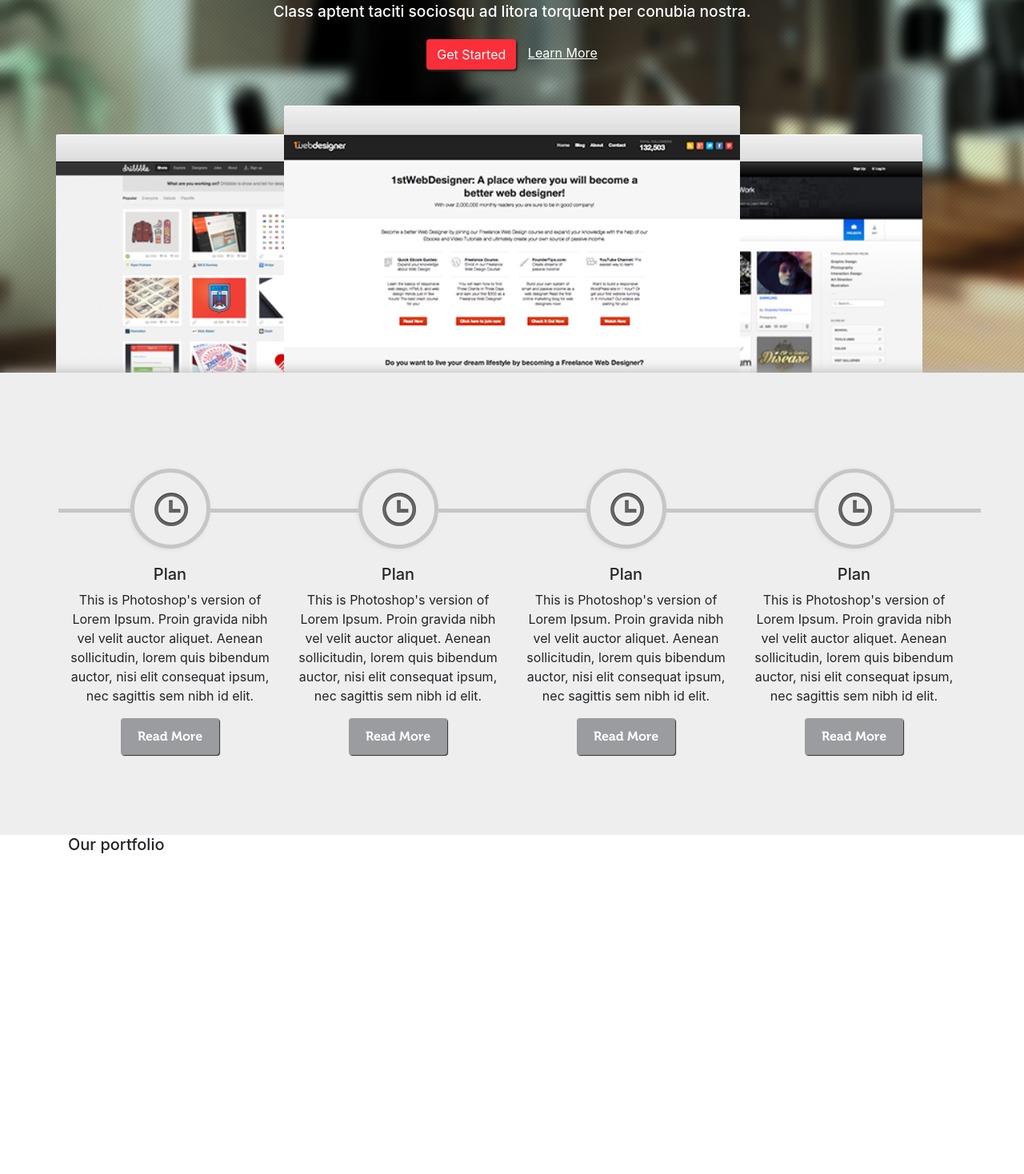
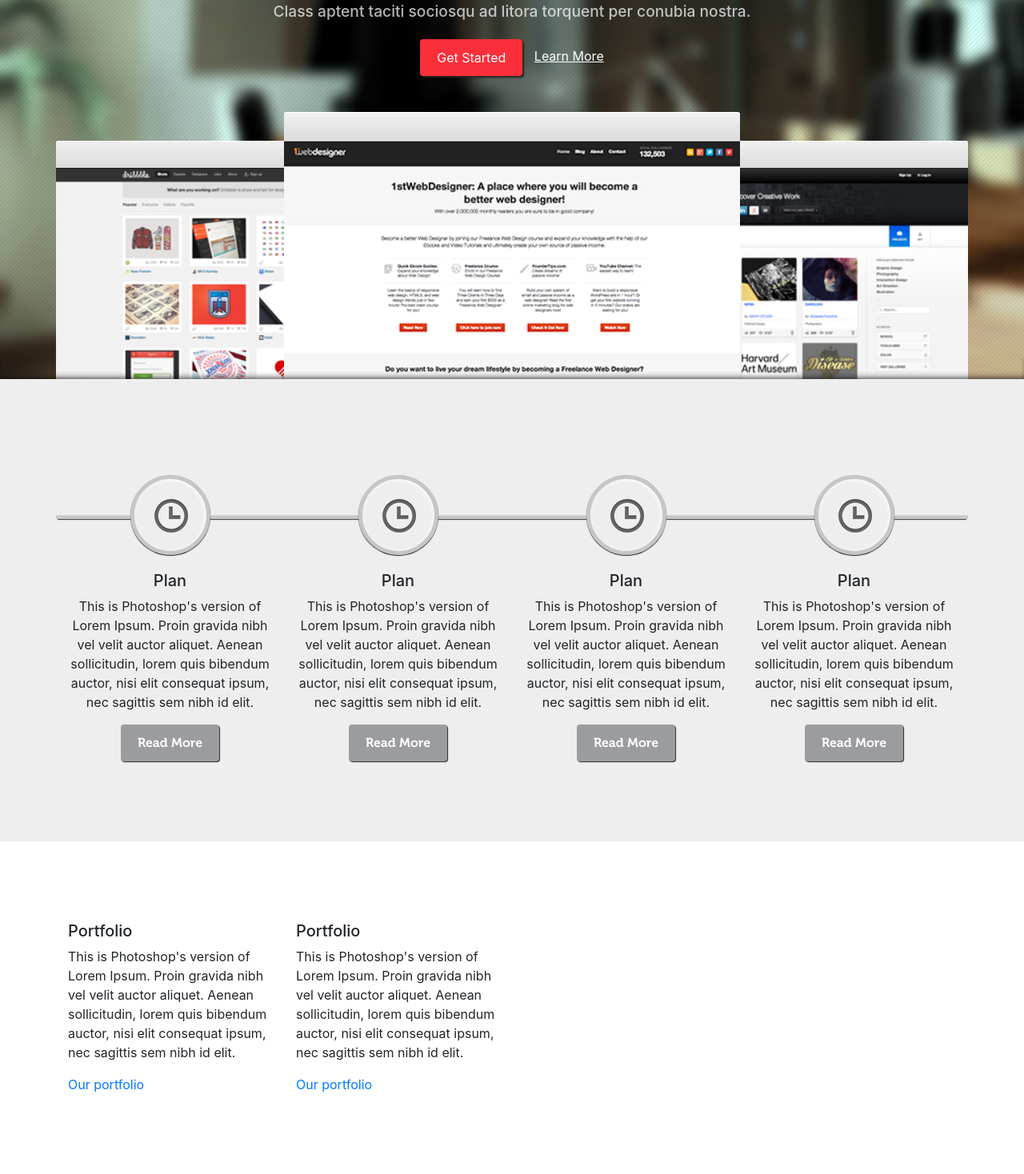
Before and after one commit to infernalnephilim/Projekty, a plain HTML site: page PSDtoHTML/index.html in a window 1280 px wide. Shown: the part 241-1709 px from the top of the page at 80% size. Before the commit the page ends 1414 px from the top, so only its background shows below. Drawn offline with nearby package versions, Linux system fonts and the light colour scheme.

Commit message:
Poprawienie kilku styli

```diff
--- a/PSDtoHTML/css/styles.scss
+++ b/PSDtoHTML/css/styles.scss
@@ -1,5 +1,11 @@
 $red: red;
-body {
+
+@mixin box-shadow-inset($hoff, $voff, $blur, $spread, $color){
+  -webkit-box-shadow: inset $hoff $voff $blur $spread $color;
+  -moz-box-shadow: inset $hoff $voff $blur $spread $color;
+  box-shadow: inset $hoff $voff $blur $spread $color;
+}
+*{
 
 }
 
@@ -23,19 +29,30 @@ body {
   margin: 0;
 }
 
+section{
+  padding: 100px 0px;
+}
+
 header.main-header {
   background: url("../img/dipped_header.png");
   background-size: cover;
   color: white;
   padding-top: 20px;
   position: relative;
+  //box-shadow: inset 0px -3px 5px #000000;
+  //-moz-box-shadow: inset 0 -2px 15px -1px #b8b8b8;
+  //-webkit-box-shadow: inset 0 -2px 15px -1px #b8b8b8;
+  //box-shadow: inset 0 -2px 15px -1px #b8b8b8;
+
   &:after {
-    box-shadow: 0px -1px 15px #b8b8b8;
+    @include box-shadow-inset(0, -5px, 10px, -5px, #000);
     content: '';
     display: block;
-    height: 100%;
+    height: 25px;
     position: absolute;
+    bottom: 0;
     width: 100%;
+
   }
   .row {
     padding-top: 10px;
@@ -62,10 +79,12 @@ header.main-header {
   }
   h2 {
     font-size: 1.2em;
+    color: rgba(255, 255, 255, 0.71);
   }
   .btn {
     background: #fb2f3a;
     margin: 5px;
+    padding: 10px 20px;
     color: white;
     box-shadow: 2px 2px 2px #242824;
   }
@@ -77,7 +96,7 @@ header.main-header {
 }
 
 button.navbar-toggler {
-  background: red;
+  border: 2px solid #fff;
   color: #fff;
 }
 
@@ -100,7 +119,7 @@ button.navbar-toggler {
   }
   figure:nth-child(3) img {
       width: 180%;
-      margin-left: -100%;
+    margin-left: -80%;
     }
   .side-img {
     overflow: hidden;
@@ -123,6 +142,18 @@ section.plan {
   padding: 100px 0px;
   background: #eee;
   text-align: center;
+  .row{
+    position: relative;
+  }
+  .line{
+    display: block;
+    background: #c6c6c6;
+    width: 100%;
+    height: 5px;
+    position: absolute;
+    top: 70px;
+     box-shadow: inset 0px 2px 2px -2px #ffffff, 0px 3px 1px -2px #242824;
+  }
   .card {
     background: none;
     border: none;
@@ -146,32 +177,33 @@ section.plan {
     border-radius: 100%;
     z-index: 100 !important;
 
-    box-shadow: -1px 1px 5px #dedede;
+    box-shadow: inset -1px 1px 5px #ffffff, 0px 1px 1px 0px #242824;
     background: #eee;
-    &:before{
-      content: '';
-      display: block;
-      background: #c6c6c6;
-      width: 100%;
-      height: 5px;
-      position: absolute;
-      top: 50%;
-      left: calc(-100% - 5px);
-      z-index: -1;
-      /*box-shadow: -1px 1px 1px #242824;*/
-    }
-    &:after{
-      content: '';
-      display: block;
-      background: #c6c6c6;
-      width: 120%;
-      height: 5px;
-      position: absolute;
-      top: 50%;
-      left: calc(100% + 5px);
-      z-index: -1;
-      /*box-shadow: 1px 1px 1px #242824;*/
-    }
+    //&:before{
+    //  content: '';
+    //  display: block;
+    //  background: #c6c6c6;
+    //  width: 100%;
+    //  height: 5px;
+    //  position: absolute;
+    //  top: 50%;
+    //  left: calc(-100% - 5px);
+    //  z-index: -1;
+    //  /*box-shadow: -1px 1px 1px #242824;*/
+    // box-shadow: inset 0px 2px 2px -2px #ffffff, 0px 3px 1px -2px #242824;
+    //}
+    //&:after{
+    //  content: '';
+    //  display: block;
+    //  background: #c6c6c6;
+    //  width: 120%;
+    //  height: 5px;
+    //  position: absolute;
+    //  top: 50%;
+    //  left: calc(100% + 5px);
+    //  z-index: -1;
+    //  box-shadow: inset 0px 2px 2px -2px #ffffff, 0px 3px 1px -2px #242824;
+    //}
     img {
       padding: 25px;
     }
--- a/PSDtoHTML/index.html
+++ b/PSDtoHTML/index.html
@@ -2,7 +2,10 @@
 <head>
     <meta charset="utf-8">
     <title></title>
-    <link rel="stylesheet" href="https://stackpath.bootstrapcdn.com/bootstrap/4.1.2/css/bootstrap.min.css" integrity="sha384-Smlep5jCw/wG7hdkwQ/Z5nLIefveQRIY9nfy6xoR1uRYBtpZgI6339F5dgvm/e9B" crossorigin="anonymous">
+    <link rel="stylesheet" href="https://use.fontawesome.com/releases/v5.5.0/css/all.css"
+          integrity="sha384-B4dIYHKNBt8Bc12p+WXckhzcICo0wtJAoU8YZTY5qE0Id1GSseTk6S+L3BlXeVIU" crossorigin="anonymous">
+    <link rel="stylesheet" href="https://stackpath.bootstrapcdn.com/bootstrap/4.1.3/css/bootstrap.min.css"
+          integrity="sha384-MCw98/SFnGE8fJT3GXwEOngsV7Zt27NXFoaoApmYm81iuXoPkFOJwJ8ERdknLPMO" crossorigin="anonymous">
     <link rel="stylesheet" href="css/styles.css"/>
 </head>
 <body>
@@ -14,19 +17,23 @@
             </a>
             <button class="navbar-toggler" type="button" data-toggle="collapse" data-target="#navbarNav"
                     aria-controls="navbarNav" aria-expanded="false" aria-label="Toggle navigation">
-            <span class="navbar-toggler-icon"></span>
+                <i class="fas fa-bars"></i>
             </button>
             <div class="collapse navbar-collapse" id="navbarNav">
                 <ul class="nav navbar-nav ml-auto">
                     <li class="nav-item">
                         Home
-              </li><li class="nav-item">
+                    </li>
+                    <li class="nav-item">
                         About us
-              </li><li class="nav-item">
+                    </li>
+                    <li class="nav-item">
                         Services
-              </li><li class="nav-item">
+                    </li>
+                    <li class="nav-item">
                         Blog
-              </li><li class="nav-item">
+                    </li>
+                    <li class="nav-item">
                         Contact us
                     </li>
                 </ul>
@@ -63,7 +70,7 @@
                             <img class="bar" src="img/header-img-bar.png">
                             <img class="h-img" src="img/header-center.png">
                         </figure>
-                <figure class="col-3 side-img align-self-end">
+                        <figure class="col-3 side-img align-self-end justify-self-end">
                             <img class="bar" src="img/header-img-bar.png">
                             <img class="h-img" src="img/header-right-img.png">
                         </figure>
@@ -76,12 +83,15 @@
 <section class="plan">
     <div class="container">
         <div class="row">
+            <div class="line"></div>
             <div class="col-xs-12 col-sm-12 col-md-3">
                 <div class="img-wrapper">
                     <img class="" src="img/iconmonstr-time-icon.png"/>
                 </div>
                 <h5 class="">Plan</h5>
-            <p class="">This is Photoshop's version  of Lorem Ipsum. Proin gravida nibh vel velit auctor aliquet. Aenean sollicitudin, lorem quis bibendum auctor, nisi elit consequat ipsum, nec sagittis sem nibh id elit. </p>
+                <p class="">This is Photoshop's version of Lorem Ipsum. Proin gravida nibh vel velit auctor aliquet.
+                    Aenean sollicitudin, lorem quis bibendum auctor, nisi elit consequat ipsum, nec sagittis sem nibh id
+                    elit. </p>
                 <button class="btn">Read More</button>
             </div>
             <div class="col-xs-12 col-sm-12 col-md-3">
@@ -89,7 +99,9 @@
                     <img class="" src="img/iconmonstr-time-icon.png"/>
                 </div>
                 <h5 class="">Plan</h5>
-            <p class="">This is Photoshop's version  of Lorem Ipsum. Proin gravida nibh vel velit auctor aliquet. Aenean sollicitudin, lorem quis bibendum auctor, nisi elit consequat ipsum, nec sagittis sem nibh id elit. </p>
+                <p class="">This is Photoshop's version of Lorem Ipsum. Proin gravida nibh vel velit auctor aliquet.
+                    Aenean sollicitudin, lorem quis bibendum auctor, nisi elit consequat ipsum, nec sagittis sem nibh id
+                    elit. </p>
                 <button class="btn">Read More</button>
             </div>
             <div class="col-xs-12 col-sm-12 col-md-3">
@@ -97,7 +109,9 @@
                     <img class="" src="img/iconmonstr-time-icon.png"/>
                 </div>
                 <h5 class="">Plan</h5>
-            <p class="">This is Photoshop's version  of Lorem Ipsum. Proin gravida nibh vel velit auctor aliquet. Aenean sollicitudin, lorem quis bibendum auctor, nisi elit consequat ipsum, nec sagittis sem nibh id elit. </p>
+                <p class="">This is Photoshop's version of Lorem Ipsum. Proin gravida nibh vel velit auctor aliquet.
+                    Aenean sollicitudin, lorem quis bibendum auctor, nisi elit consequat ipsum, nec sagittis sem nibh id
+                    elit. </p>
                 <button class="btn">Read More</button>
             </div>
             <div class="col-xs-12 col-sm-12 col-md-3">
@@ -105,12 +119,13 @@
                     <img class="" src="img/iconmonstr-time-icon.png"/>
                 </div>
                 <h5 class="">Plan</h5>
-            <p class="">This is Photoshop's version  of Lorem Ipsum. Proin gravida nibh vel velit auctor aliquet. Aenean sollicitudin, lorem quis bibendum auctor, nisi elit consequat ipsum, nec sagittis sem nibh id elit. </p>
+                <p class="">This is Photoshop's version of Lorem Ipsum. Proin gravida nibh vel velit auctor aliquet.
+                    Aenean sollicitudin, lorem quis bibendum auctor, nisi elit consequat ipsum, nec sagittis sem nibh id
+                    elit. </p>
                 <button class="btn">Read More</button>
             </div>
         </div>
     </div>
-
 </section>
 <section class="portfolio">
     <div class="container">
@@ -119,13 +134,33 @@
                 <div class="media-wrapper">
 
                 </div>
-            <h5>Our portfolio</h5>
+                <h5>Portfolio</h5>
+                <p>This is Photoshop's version of Lorem Ipsum. Proin gravida nibh vel velit auctor aliquet.
+                    Aenean sollicitudin, lorem quis bibendum auctor, nisi elit consequat ipsum, nec sagittis sem nibh id
+                    elit.</p>
+                <a href="">Our portfolio</a>
+            </div>
+            <div class="col-xs-12 col-sm-12 col-md-3">
+                <div class="media-wrapper">
+
+                </div>
+                <h5>Portfolio</h5>
+                <p>This is Photoshop's version of Lorem Ipsum. Proin gravida nibh vel velit auctor aliquet.
+                    Aenean sollicitudin, lorem quis bibendum auctor, nisi elit consequat ipsum, nec sagittis sem nibh id
+                    elit.</p>
+                <a href="">Our portfolio</a>
             </div>
         </div>
     </div>
 </section>
-    <script src="https://code.jquery.com/jquery-3.3.1.slim.min.js" integrity="sha384-q8i/X+965DzO0rT7abK41JStQIAqVgRVzpbzo5smXKp4YfRvH+8abtTE1Pi6jizo" crossorigin="anonymous"></script>
-    <script src="https://cdnjs.cloudflare.com/ajax/libs/popper.js/1.14.3/umd/popper.min.js" integrity="sha384-ZMP7rVo3mIykV+2+9J3UJ46jBk0WLaUAdn689aCwoqbBJiSnjAK/l8WvCWPIPm49" crossorigin="anonymous"></script>
-    <script src="https://stackpath.bootstrapcdn.com/bootstrap/4.1.2/js/bootstrap.min.js" integrity="sha384-o+RDsa0aLu++PJvFqy8fFScvbHFLtbvScb8AjopnFD+iEQ7wo/CG0xlczd+2O/em" crossorigin="anonymous"></script>
+<script src="https://code.jquery.com/jquery-3.3.1.slim.min.js"
+        integrity="sha384-q8i/X+965DzO0rT7abK41JStQIAqVgRVzpbzo5smXKp4YfRvH+8abtTE1Pi6jizo"
+        crossorigin="anonymous"></script>
+<script src="https://cdnjs.cloudflare.com/ajax/libs/popper.js/1.14.3/umd/popper.min.js"
+        integrity="sha384-ZMP7rVo3mIykV+2+9J3UJ46jBk0WLaUAdn689aCwoqbBJiSnjAK/l8WvCWPIPm49"
+        crossorigin="anonymous"></script>
+<script src="https://stackpath.bootstrapcdn.com/bootstrap/4.1.3/js/bootstrap.min.js"
+        integrity="sha384-ChfqqxuZUCnJSK3+MXmPNIyE6ZbWh2IMqE241rYiqJxyMiZ6OW/JmZQ5stwEULTy"
+        crossorigin="anonymous"></script>
 </body>
 </html>
```
Also changed, not shown: PSDtoHTML/css/styles.css, 1 other file. Lines whose indentation alone changed are shown as unchanged.
